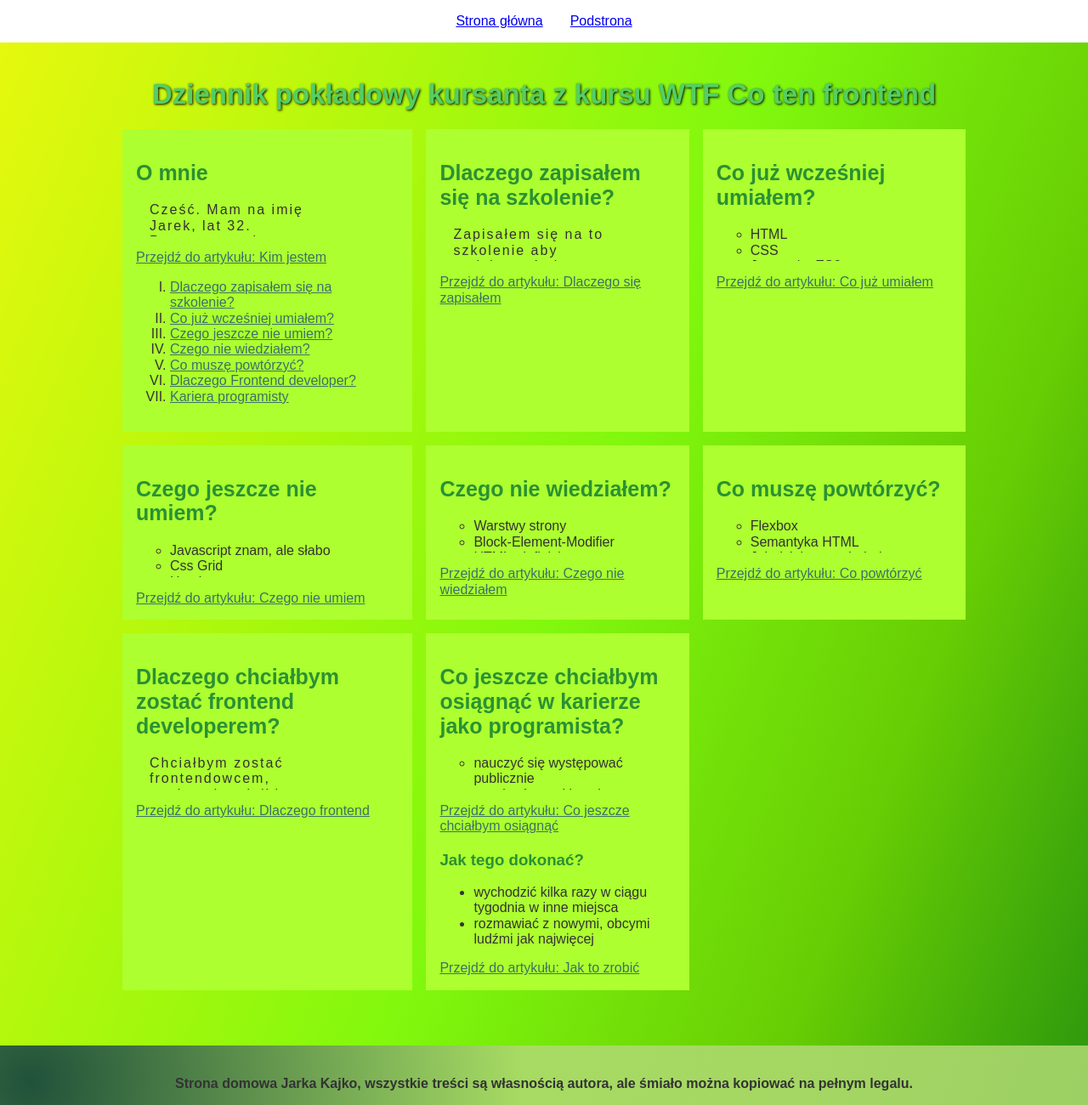
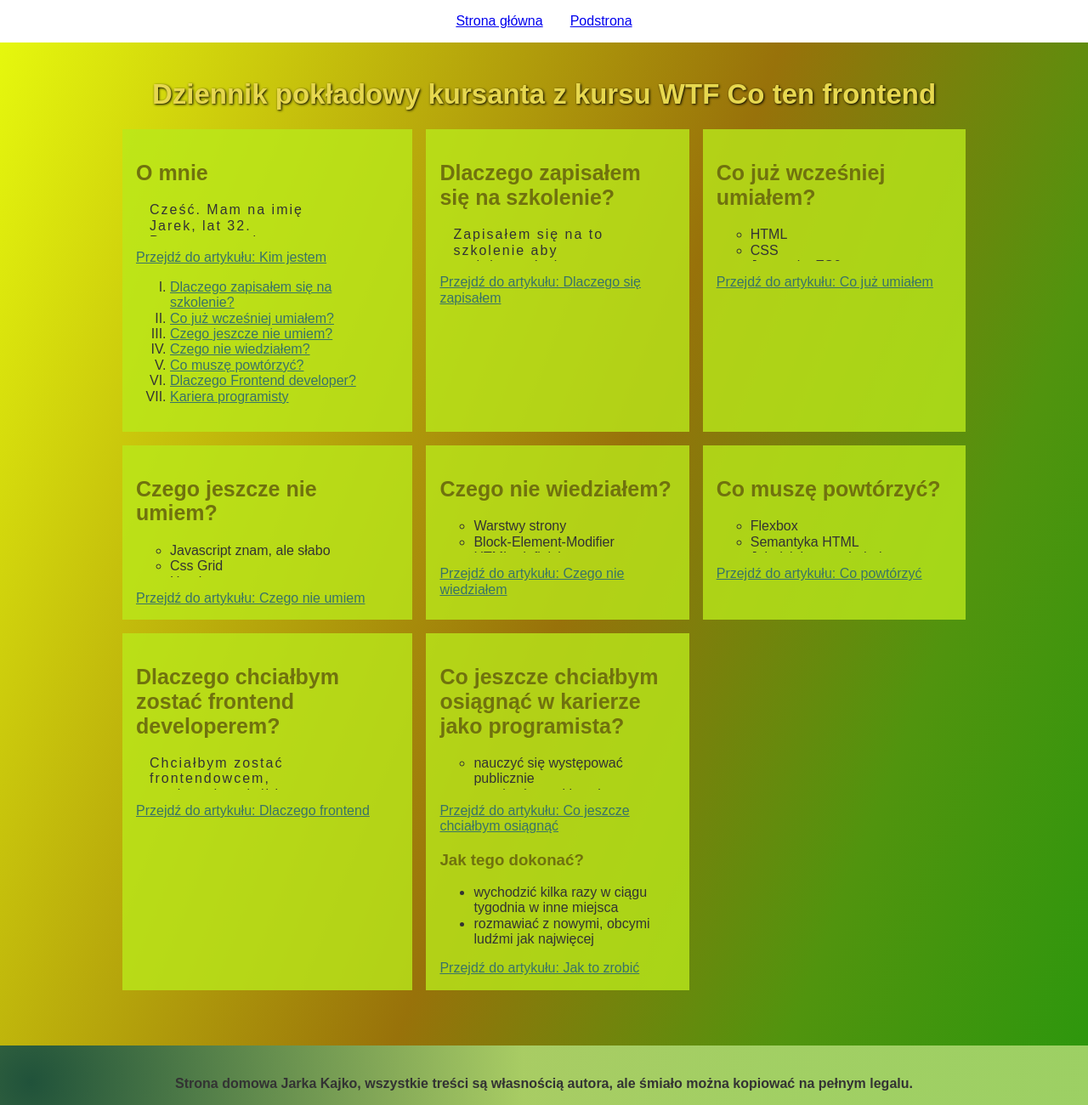
Before and after one commit to jaruto7/homepage-tasker, a website: page src/content/index.html in a window 1280 px wide. Shown: the top 1300 px of the page at 85% size. Drawn offline with nearby package versions, Linux system fonts and the light colour scheme; files that its build step writes are made by us from their sources.

Commit message:
Change background, grid areas & title colors

```diff
--- a/src/scss/main.scss
+++ b/src/scss/main.scss
@@ -13,7 +13,7 @@ html {
 }
 
 body {
-  background-image: linear-gradient( 111.2deg,  rgba(230,248,13,1) 0.9%, rgba(128,248,13,1) 52.5%, rgba(103,205,4,1) 78.2%, rgba(44,151,13,1) 99.2% );
+  background-image: linear-gradient( 111.2deg,  rgba(230,248,13,1) 0.9%, rgb(152, 114, 10) 52.5%, rgb(81, 148, 14) 78.2%, rgba(44,151,13,1) 99.2% );
   font-family: Arial, sans-serif;
   color: #333;
   min-height: 100vh;
@@ -62,7 +62,7 @@ body {
 	text-align: center;
 
 	&__title {
-		color: rgb(84, 207, 100);
+		color: rgb(231, 216, 79);
 		font-size: 33px;
 		text-shadow: 1px 1px 3px black;
 	}
@@ -70,11 +70,11 @@ body {
 
 /* ABOUT SECTION */
 .about {
-  background-color: greenyellow;
+  background-color: rgba(185, 233, 27, 0.801);
 	padding: 16px;
 
 	&__title {
-		color: #2A9134;
+		color: rgb(112, 114, 14);
 		font-size: 25px;
 	}
 
@@ -117,7 +117,7 @@ body {
 
 .about-subsection {
 	&__title {
-		color: $lightgreen;
+		color: rgb(112, 114, 14);
 	}
 
 	&__link {
```
